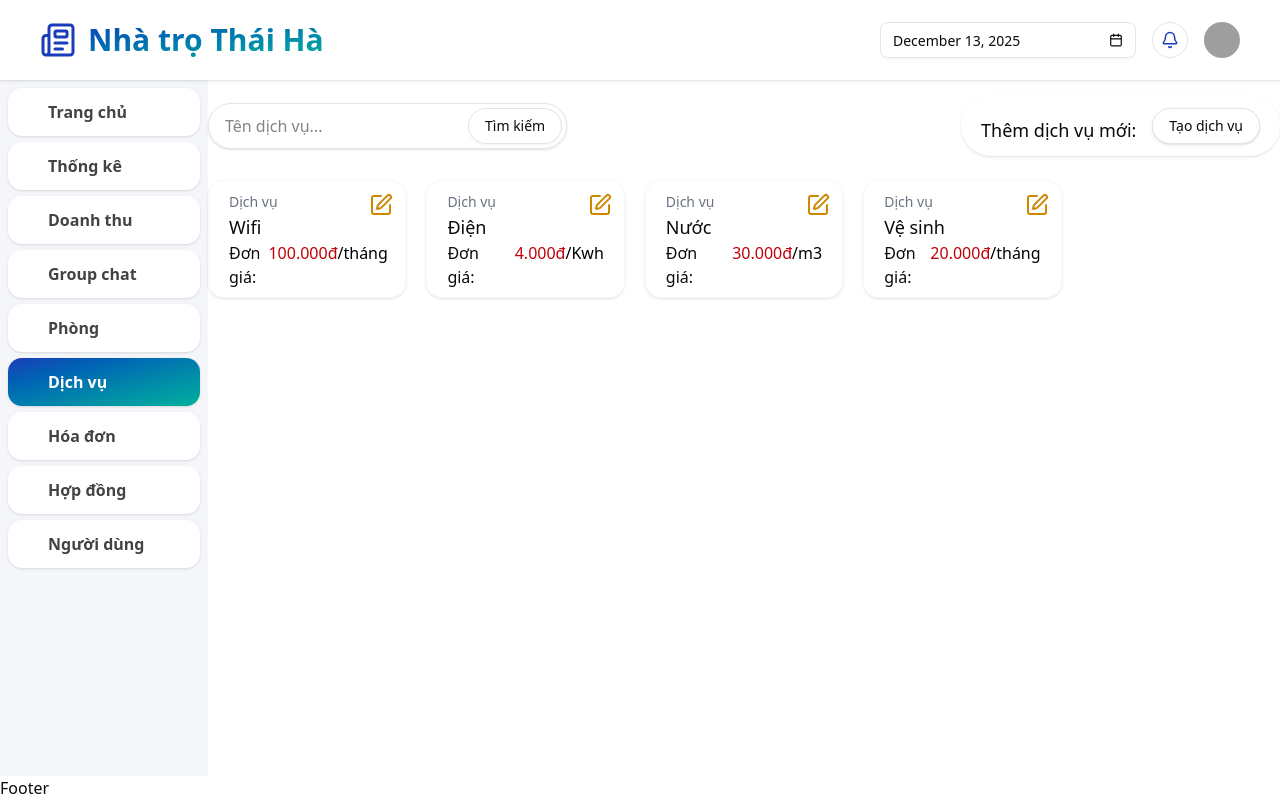
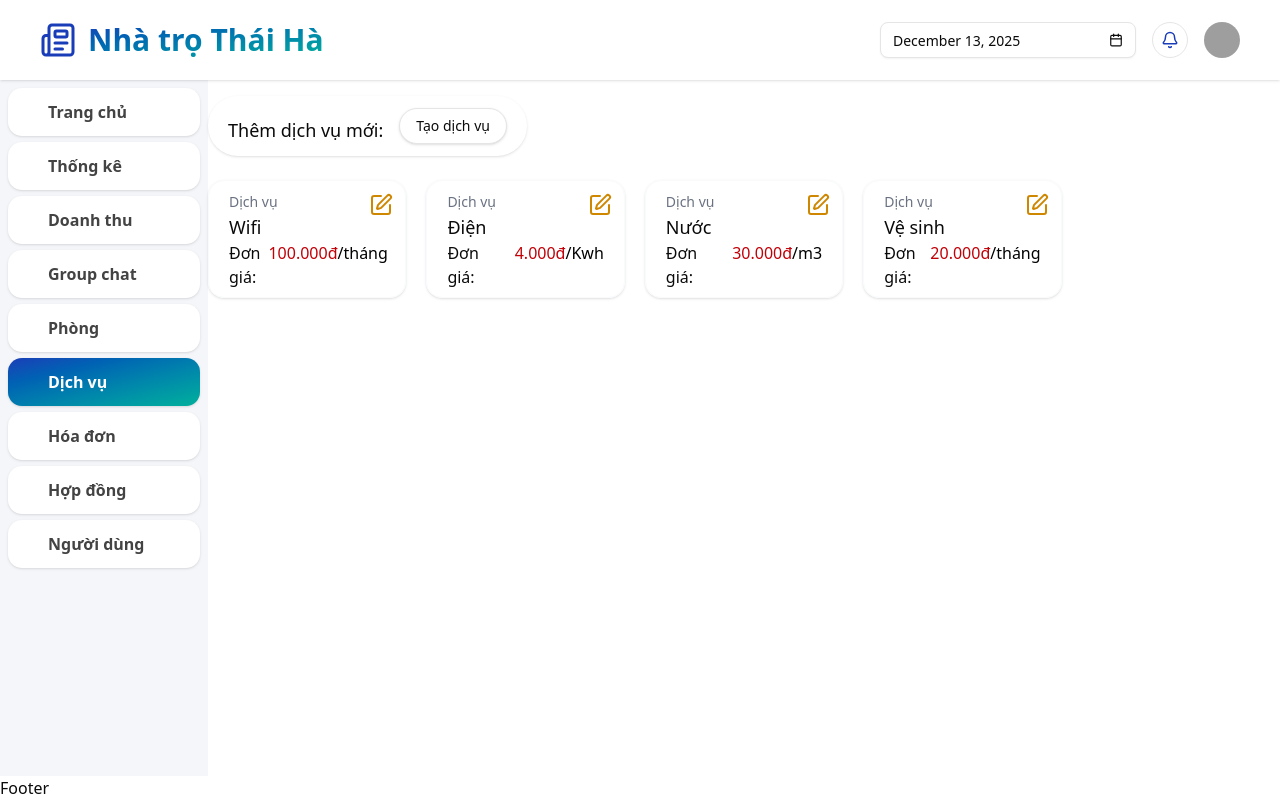
Before and after one commit to khanhdev1902/MHouse, a React (Vite) app in the folder client/: page /service in a window 1280 px wide. Built offline with nearby package versions, Linux system fonts and the light colour scheme; grey boxes are pictures that could not be loaded.

Commit message:
update project

```diff
--- a/client/src/components/Input/SearchInput.tsx
+++ b/client/src/components/Input/SearchInput.tsx
@@ -2,7 +2,7 @@ import { Button } from "../ui/button";
 
 interface SearchInputProps {
   placeholder?: string;
-  search: string;
+  search?: string;
   setSearch: React.Dispatch<React.SetStateAction<string>>;
 }
 
--- a/client/src/pages/Service.tsx
+++ b/client/src/pages/Service.tsx
@@ -1,14 +1,14 @@
 import ServiceCard from '@/components/Card/ServiceCard';
 import Container from '@/components/Container';
 import CreateNewInput from '@/components/Input/CreateNewInput';
-import SearchInput from '@/components/Input/SearchInput';
+// import SearchInput from '@/components/Input/SearchInput';
 import { serviceData } from '@/constants/service';
 
 export default function Service() {
   return (
     <Container className='flex flex-col gap-6'>
       <div className='flex flex-row justify-between items-center'>
-        <SearchInput placeholder='Tên dịch vụ...' />
+        {/* <SearchInput placeholder='Tên dịch vụ...' /> */}
         <CreateNewInput label='Thêm dịch vụ mới:' buttonName='Tạo dịch vụ' />
       </div>
       <div className='grid grid-cols-5 gap-5'>
```
